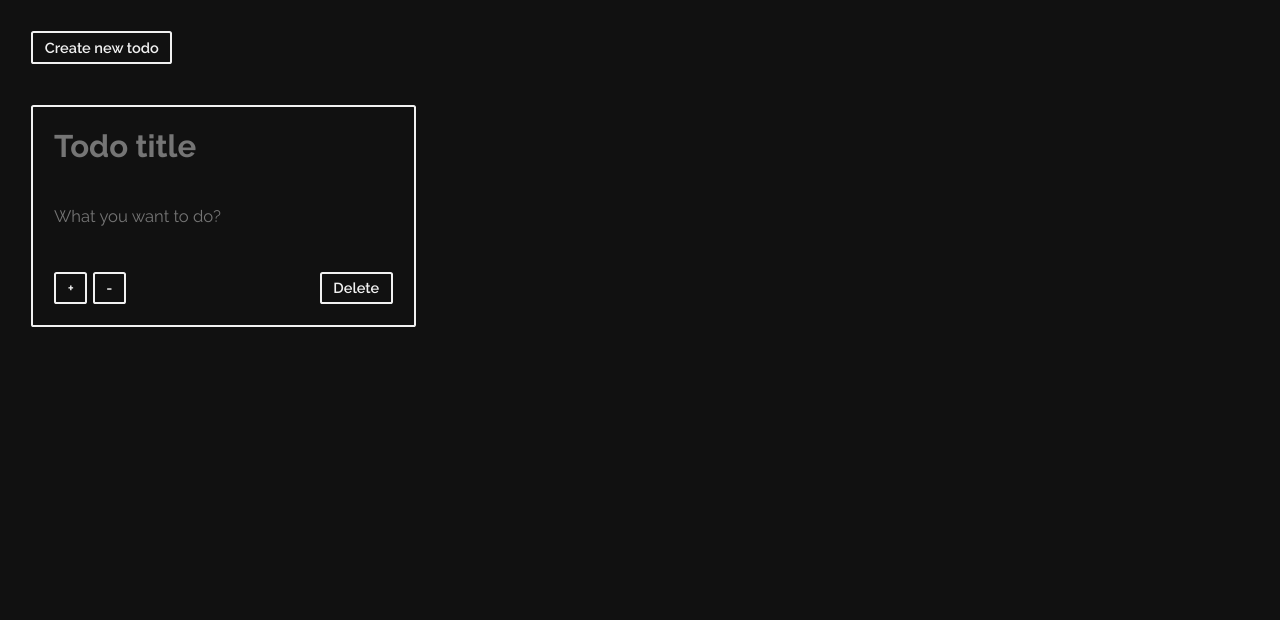
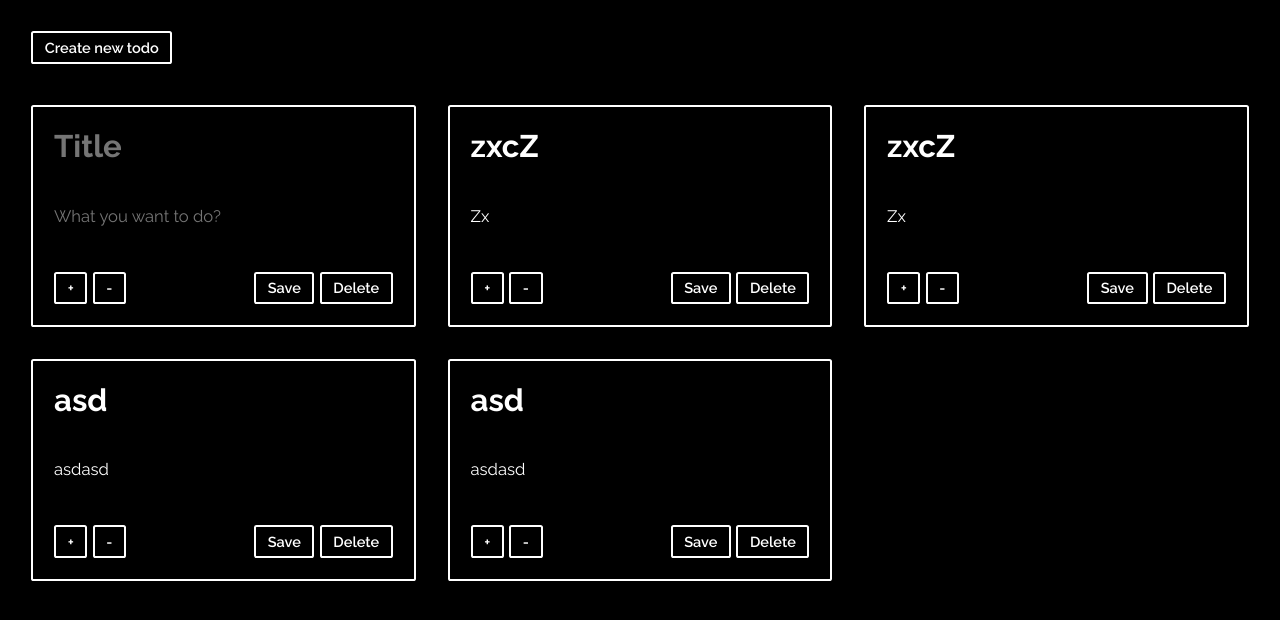
Before and after one commit to mnogospal-www/todo, a website with bundled scripts: page index.html in a window 1280 px wide. Both pictures are taken after a click on the button "Create new todo". Built offline with nearby package versions, Linux system fonts and the light colour scheme; data requests are answered from the project's data file.

Commit message:
Add CRD for db.json

```diff
--- a/index.html
+++ b/index.html
@@ -10,7 +10,13 @@
 	</head>
 	<body>
 		<div class="app-container">
-			<button class="create-todo-button">Create new todo</button>
+			<button
+				class="create-todo"
+				data-action="createTodo"
+				data-type-action="todoActions"
+			>
+				Create new todo
+			</button>
 			<div class="todo-list"></div>
 		</div>
 	</body>
--- /dev/null
+++ b/package.json
@@ -0,0 +1,5 @@
+{
+  "dependencies": {
+    "json-server": "^1.0.0-beta.3"
+  }
+}
--- /dev/null
+++ b/public/db.json
@@ -0,0 +1,32 @@
+{
+  "Todos": [
+    {
+      "id": "4458",
+      "title": "asd",
+      "tasks": [
+        "asdasd"
+      ]
+    },
+    {
+      "id": "4458",
+      "title": "asd",
+      "tasks": [
+        "asdasd"
+      ]
+    },
+    {
+      "id": "5646",
+      "title": "zxcZ",
+      "tasks": [
+        "Zx"
+      ]
+    },
+    {
+      "id": "5646",
+      "title": "zxcZ",
+      "tasks": [
+        "Zx"
+      ]
+    }
+  ]
+}
--- /dev/null
+++ b/src/actions/rootAction.mjs
@@ -0,0 +1,7 @@
+import { taskActions } from './taskActions.mjs';
+import { todoActions } from './todoActions.mjs';
+
+export const rootAction = {
+	todoActions,
+	taskActions,
+};
--- /dev/null
+++ b/src/actions/taskActions.mjs
@@ -0,0 +1,20 @@
+import { Task } from '../components/Task.mjs';
+
+export const taskActions = {
+	addTask: (todoState, element) => {
+		const newTask = Task();
+		const todoElement = element.closest('.todo');
+		const taskList = todoElement.querySelector('.task-list');
+
+		taskList.insertAdjacentHTML('beforeend', newTask);
+	},
+
+	deleteTask: (todoState, element) => {
+		const todoElement = element.closest('.todo');
+		const taskList = todoElement.querySelector('.task-list');
+
+		if (taskList.children.length > 1) {
+			taskList.lastElementChild.remove();
+		}
+	},
+};
--- a/src/actions/todoActions.mjs
+++ b/src/actions/todoActions.mjs
@@ -1,19 +1,29 @@
-import { Task } from '../components/Task.mjs';
+import { Todo } from '../components/Todo.mjs';
+import { useFetch } from '../hooks/useFetch.mjs';
 
 export const todoActions = {
-	deleteTodo: (todoElement) => {
+	createTodo: (todoState) => {
+		const newTodo = Todo();
+
+		todoState.set(newTodo, { title: '', tasks: [] });
+		document.querySelector('.todo-list').prepend(newTodo);
+	},
+
+	deleteTodo: (todoState, element) => {
+		const todoElement = element.closest('.todo');
+		const elementId = todoState.get(todoElement).id;
+
+		useFetch('DELETE', null, elementId);
+		todoState.delete(todoElement);
 		todoElement.remove();
 	},
 
-	deleteTask: (todoElement) => {
-		const taskList = todoElement.children[1];
-		if (taskList.children.length > 1) {
-			taskList.lastElementChild.remove();
+	saveTodo: (todoState, element) => {
+		const elementState = todoState.get(element.closest('.todo'));
+		elementState.tasks = Array.from(elementState.tasks);
+
+		if (elementState.title.length && elementState.tasks.length) {
+			useFetch('POST', elementState);
 		}
 	},
-
-	addTask: (todoElement) => {
-		const taskList = todoElement.children[1];
-		taskList.insertAdjacentHTML('beforeend', Task());
-	},
 };
--- /dev/null
+++ b/src/components/Button.mjs
@@ -0,0 +1,10 @@
+export function Button(label, props) {
+	return `
+    <button
+      data-action="${props.action}"
+      data-type-action="${props.type}"
+    >
+			${label}
+		</button>
+  `;
+}
--- a/src/components/Task.mjs
+++ b/src/components/Task.mjs
@@ -1,11 +1,12 @@
-export function Task() {
+export function Task(...props) {
 	return `
     <div class="task-wrapper">
       <input
-        type="text"
+				name="task"
         class="task"
         placeholder="What you want to do?"
-      />
+        ${props}
+			/>
     </div>
   `;
 }
--- a/src/components/Todo.mjs
+++ b/src/components/Todo.mjs
@@ -1,23 +1,34 @@
+import { Button } from './Button.mjs';
 import { Task } from './Task.mjs';
 
-export function Todo() {
+export function Todo(props) {
 	const todoElement = document.createElement('div');
 	todoElement.classList.add('todo');
 	todoElement.innerHTML = `
     <input
-      type="text"
-      class="title"
-      placeholder="Todo title"
+			name="title"
+			class="todo-title"
+			placeholder="Title"
+			${props && `value="${props.title}"`}
 		/>
+
 		<div class="task-list">
-      ${Task()}
+      ${
+				props
+					? props.tasks.map((task) => Task(`value="${task}"`)).join('')
+					: Task()
+			}
     </div>
+
 		<div class="buttons">
 			<div>
-        <button data-action="addTask">+</button>
-        <button data-action="deleteTask">-</button>
+        ${Button('+', { action: 'addTask', type: 'taskActions' })}
+        ${Button('-', { action: 'deleteTask', type: 'taskActions' })}
 			</div>
-      <button data-action="deleteTodo">Delete</button>
+			<div>
+        ${Button('Save', { action: 'saveTodo', type: 'todoActions' })}
+        ${Button('Delete', { action: 'deleteTodo', type: 'todoActions' })}
+			</div>
 		</div>
   `;
 
--- /dev/null
+++ b/src/hooks/useFetch.mjs
@@ -0,0 +1,16 @@
+export async function useFetch(method = 'GET', body, endpoint) {
+	let url = 'http://localhost:3000/Todos';
+
+	if (method === 'DELETE' || method === 'PUT') {
+		url += `/${endpoint}`;
+	}
+
+	const response = await fetch(url, {
+		method: method,
+		body: body && JSON.stringify(body),
+	});
+
+	const data = await response.json();
+
+	return data;
+}
--- a/src/main.js
+++ b/src/main.js
@@ -1,26 +1,56 @@
+import { rootAction } from './actions/rootAction.mjs';
+import { useFetch } from './hooks/useFetch.mjs';
 import { Todo } from './components/Todo.mjs';
-import { todoActions } from './actions/todoActions.mjs';
 
-const createTodoButton = document.querySelector('.create-todo-button');
-createTodoButton.onclick = () => {
-	addTodoLayout(Todo());
-};
+const todoState = new Map();
 
-function addTodoLayout(todoElement) {
-	document
-		.querySelector('.todo-list')
-		.insertAdjacentElement('afterbegin', todoElement);
-	taskActionHandler(todoElement);
-}
+let mutationObserver = new MutationObserver(actionHandler);
+mutationObserver.observe(document.querySelector('.todo-list'), {
+	childList: true,
+});
 
-function taskActionHandler(todoElement) {
-	const taskActionButtons = Array.from(
-		todoElement.querySelectorAll('[data-action]')
-	);
+function actionHandler() {
+	const actionButtons = Array.from(document.querySelectorAll('[data-action]'));
 
-	taskActionButtons.forEach((button) => {
-		button.onclick = (event) => {
-			todoActions[event.target.dataset.action](todoElement);
+	actionButtons.map((button) => {
+		button.onclick = () => {
+			rootAction[button.dataset.typeAction][button.dataset.action](
+				todoState,
+				button
+			);
+
+			taskHandler();
 		};
 	});
 }
+
+function taskHandler() {
+	const inputs = Array.from(document.querySelectorAll('input'));
+
+	inputs.map((input) => {
+		input.onchange = () => {
+			input.name === 'title'
+				? (todoState.get(input.closest('.todo')).title = input.value)
+				: todoState.get(input.closest('.todo')).tasks.push(input.value);
+		};
+	});
+}
+
+async function initiateTodoState() {
+	const data = await useFetch('GET');
+
+	data.forEach((todoProps) => {
+		const element = Todo(todoProps);
+		const value = {
+			title: todoProps.title,
+			tasks: todoProps.tasks,
+			id: todoProps.id,
+		};
+
+		todoState.set(element, value);
+		document.querySelector('.todo-list').prepend(element);
+	});
+}
+
+actionHandler();
+initiateTodoState();
--- a/src/styles/styles.css
+++ b/src/styles/styles.css
@@ -1,7 +1,7 @@
 :root {
-	--basic-color: #111111;
-	--primary-color: #965efd;
-	--secondary-color: #f1f1f1;
+	--basic-color: #000000;
+	--primary-color: #965dff;
+	--secondary-color: #ffffff;
 }
 
 .todo-list {
@@ -27,7 +27,7 @@
 		justify-content: space-between;
 		gap: 2em;
 
-		.title {
+		.todo-title {
 			font-family: inherit;
 			font-weight: 700;
 			font-size: 1.5em;
```
Also changed, not shown: 1 other file. Lines whose indentation alone changed are shown as unchanged.
